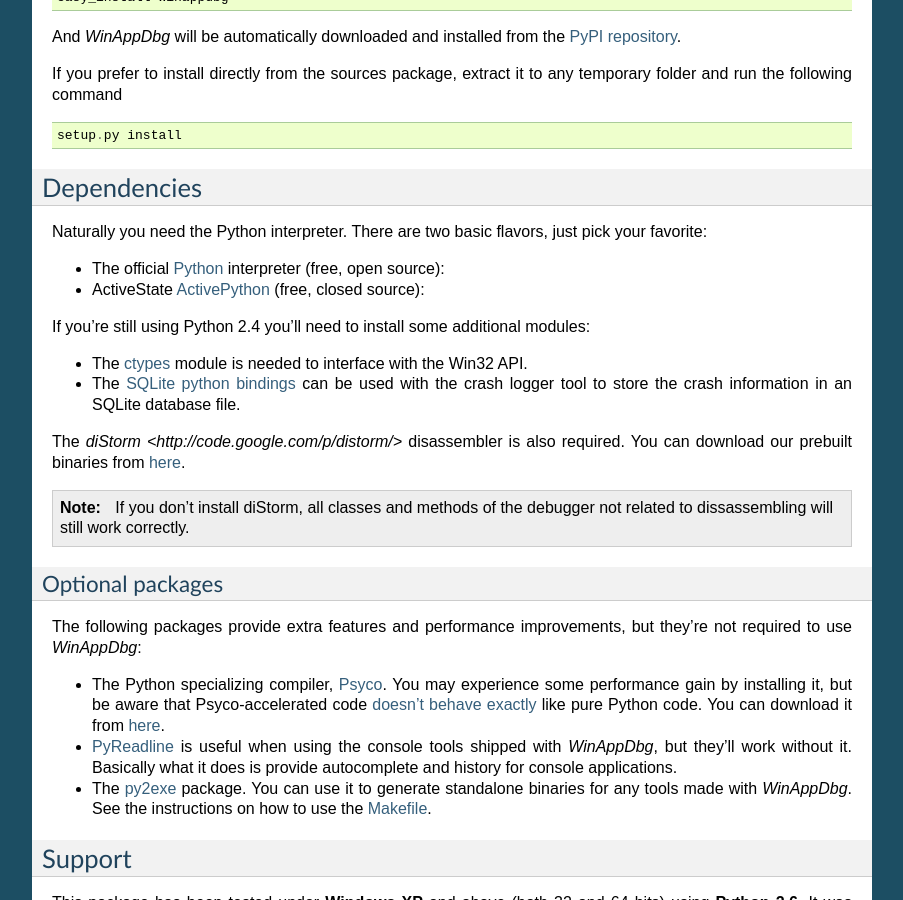
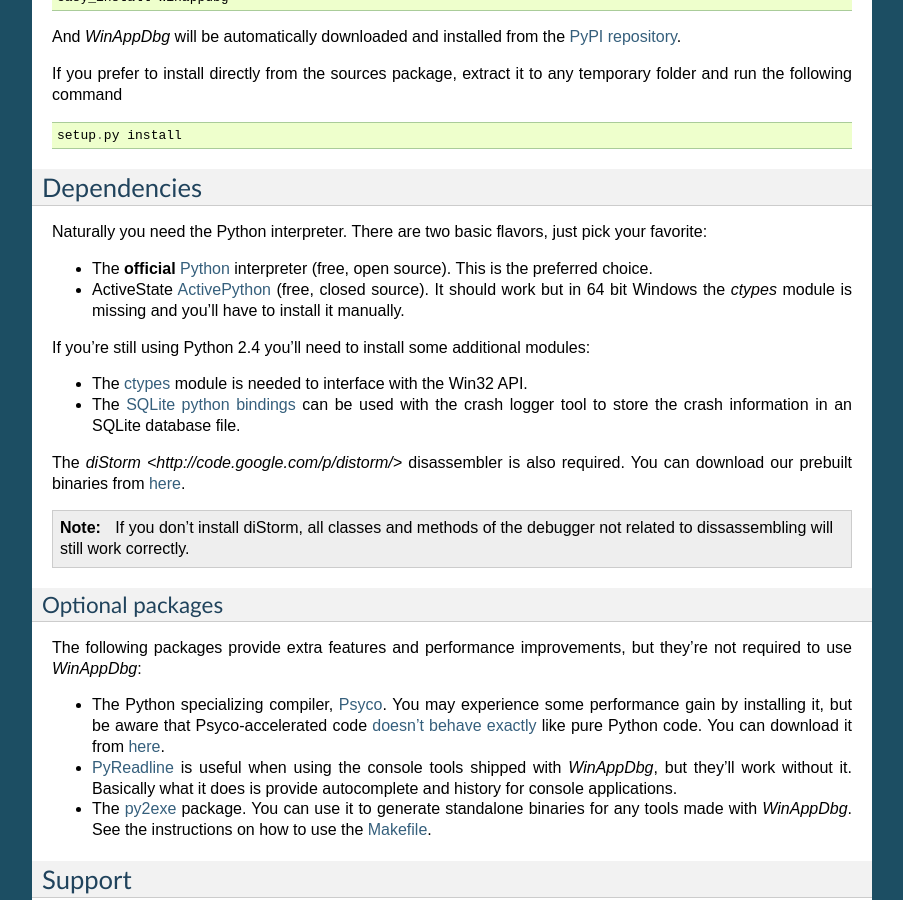
Before and after one commit to MarioVilas/winappdbg, a Sphinx documentation site: the page built from doc/source/GettingStarted.rst, in a window 1280 px wide and 900 px high, scrolled down 845 px. Shown: the whole window, without its empty margins (198-1101 px from the left). Built offline with Sphinx 7.4.7, drawn with Linux system fonts in a browser that asks for light colours.

Commit message:
warn about activestate and 64 bits windows

```diff
--- a/doc/source/GettingStarted.rst
+++ b/doc/source/GettingStarted.rst
@@ -54,9 +54,9 @@
 
 Naturally you need the Python interpreter. There are two basic flavors, just pick your favorite:
 
-* The official `Python <http://www.python.org/download/>`_ interpreter (free, open source):
+* The **official** `Python <http://www.python.org/download/>`_ interpreter (free, open source). This is the preferred choice.
 
-* ActiveState `ActivePython <http://www.activestate.com/store/activepython/download/>`_ (free, closed source):
+* ActiveState `ActivePython <http://www.activestate.com/store/activepython/download/>`_ (free, closed source). It should work but in 64 bit Windows the *ctypes* module is missing and you'll have to install it manually.
 
 If you're still using Python 2.4 you'll need to install some additional modules:
 
```
